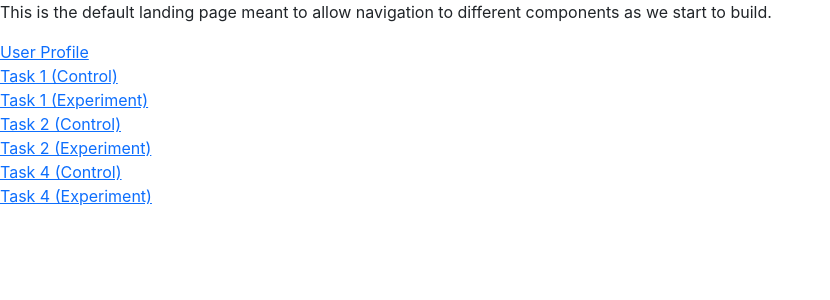
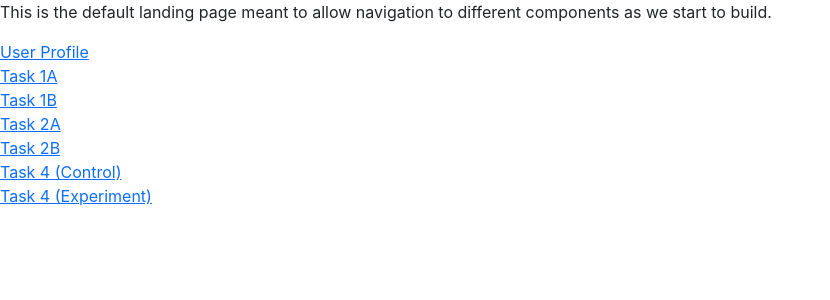
Before and after one commit to OmNai442003/Permission-Number-System-Improved---UX-Based, a React (Create React App) app: page / in a window 1280 px wide. Shown: the top 300 px of the page, without its empty margins (0-830 px from the left). Built offline with nearby package versions, Linux system fonts and the light colour scheme.

Commit message:
Remove reference to control and experiment from tasks 1 and 2.

```diff
--- a/src/screens/Landing/LandingPage.js
+++ b/src/screens/Landing/LandingPage.js
@@ -9,13 +9,13 @@ const LandingPage = () => {
             <p>
                 <Link to="/userprofile">User Profile</Link>
                 <br />
-                <Link to="/task1A">Task 1 (Control)</Link>
+                <Link to="/task1A">Task 1A</Link>
                 <br />
-                <Link to="/task1B">Task 1 (Experiment)</Link>
+                <Link to="/task1B">Task 1B</Link>
                 <br />
-                <Link to="/task2A">Task 2 (Control)</Link>
+                <Link to="/task2A">Task 2A</Link>
                 <br />
-                <Link to="/task2B">Task 2 (Experiment)</Link>
+                <Link to="/task2B">Task 2B</Link>
                 <br />
                 <Link to="/task4A">Task 4 (Control)</Link>
                 <br />
--- a/src/screens/Task1/Task1Page_Control.js
+++ b/src/screens/Task1/Task1Page_Control.js
@@ -74,7 +74,7 @@ function Task1Page_Control() {
     return (
         <Container className="task-container">
             <div className="task-instruction">
-                <h1>Task 1 (Control)</h1>
+                <h1>Task 1A</h1>
                 <p>For each course you are trying to sign up for, please answer the one or two questions about that course.  If you don't plan to take a particular course, just leave the question(s) about it unanswered.</p>
             </div>
 
--- a/src/screens/Task1/Task1Page_Experiment.js
+++ b/src/screens/Task1/Task1Page_Experiment.js
@@ -167,7 +167,7 @@ function Task1Page_Experiment() {
     return (
         <Container className="task-container">
             <div className="task-instruction">
-                <h1>Task 1 (Experiment)</h1>
+                <h1>Task 1B</h1>
                 <p>For each course you are trying to sign up for, please answer the one or two questions about that course.  If you don't plan to take a particular course, just leave the question(s) about it unanswered.</p>
             </div>
 
--- a/src/screens/Task2/Task2Page_Control.js
+++ b/src/screens/Task2/Task2Page_Control.js
@@ -166,7 +166,7 @@ function Task2Page_Control() {
     return (
         <Container className="task-container">
             <div className="task-instruction">
-                <h1>Task 2 (Control)</h1>
+                <h1>Task 2A</h1>
                 <p>For each course you are trying to sign up for, please answer the one or two questions about that course.  If you don't plan to take a particular course, just leave the question(s) about it unanswered.</p>
             </div>
 
--- a/src/screens/Task2/Task2Page_Experiment.js
+++ b/src/screens/Task2/Task2Page_Experiment.js
@@ -208,7 +208,7 @@ function Task2Page_Experiment() {
     return (
         <Container className="task-container">
             <div className="task-instruction">
-                            <h1>Task 2 (Experiment)</h1>
+                            <h1>Task 2B</h1>
                             <p>For each course you are trying to sign up for, please answer the one or two questions about that course.  If you don't plan to take a particular course, just leave the question(s) about it unanswered.</p>
                         </div>
 
```
